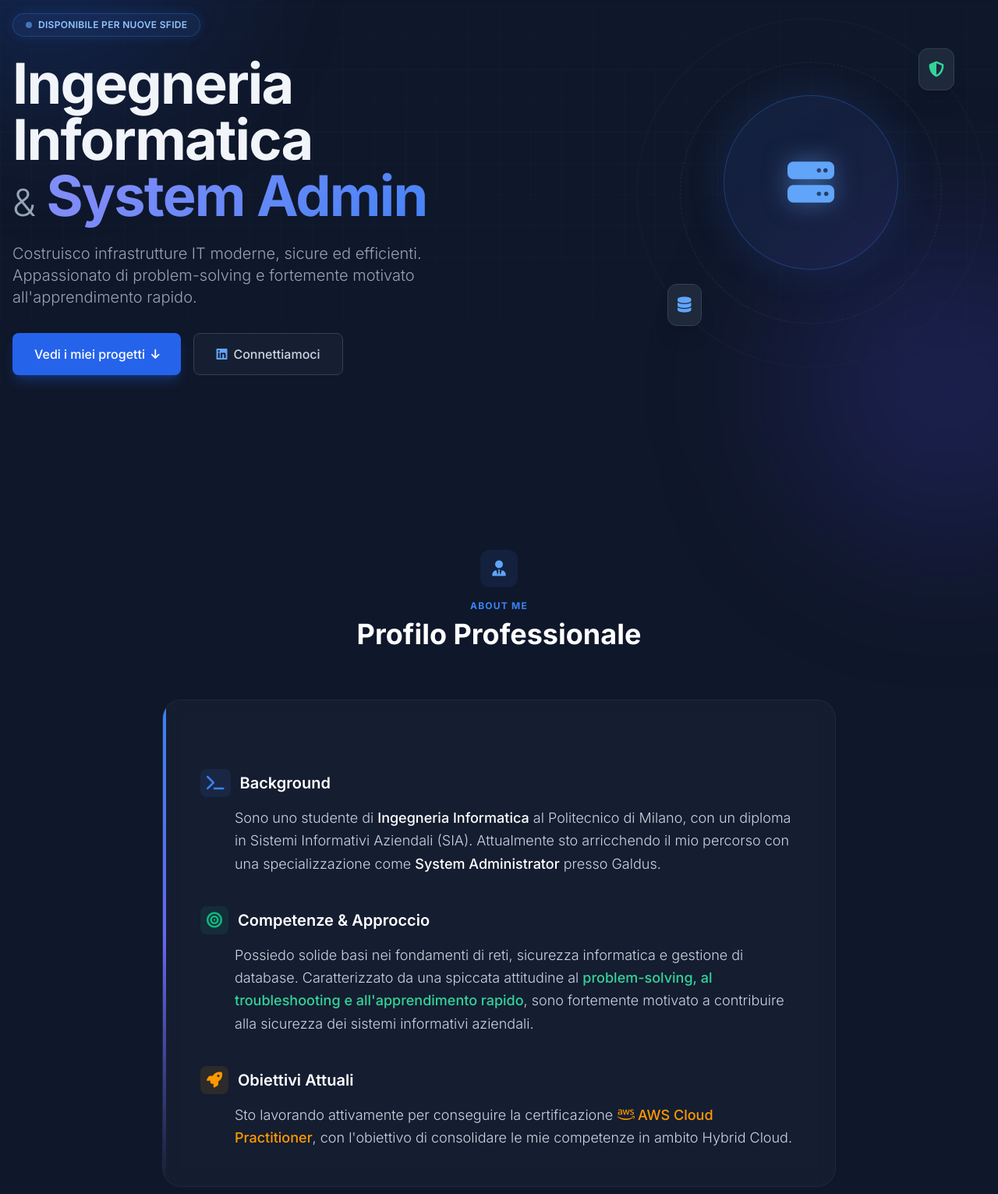
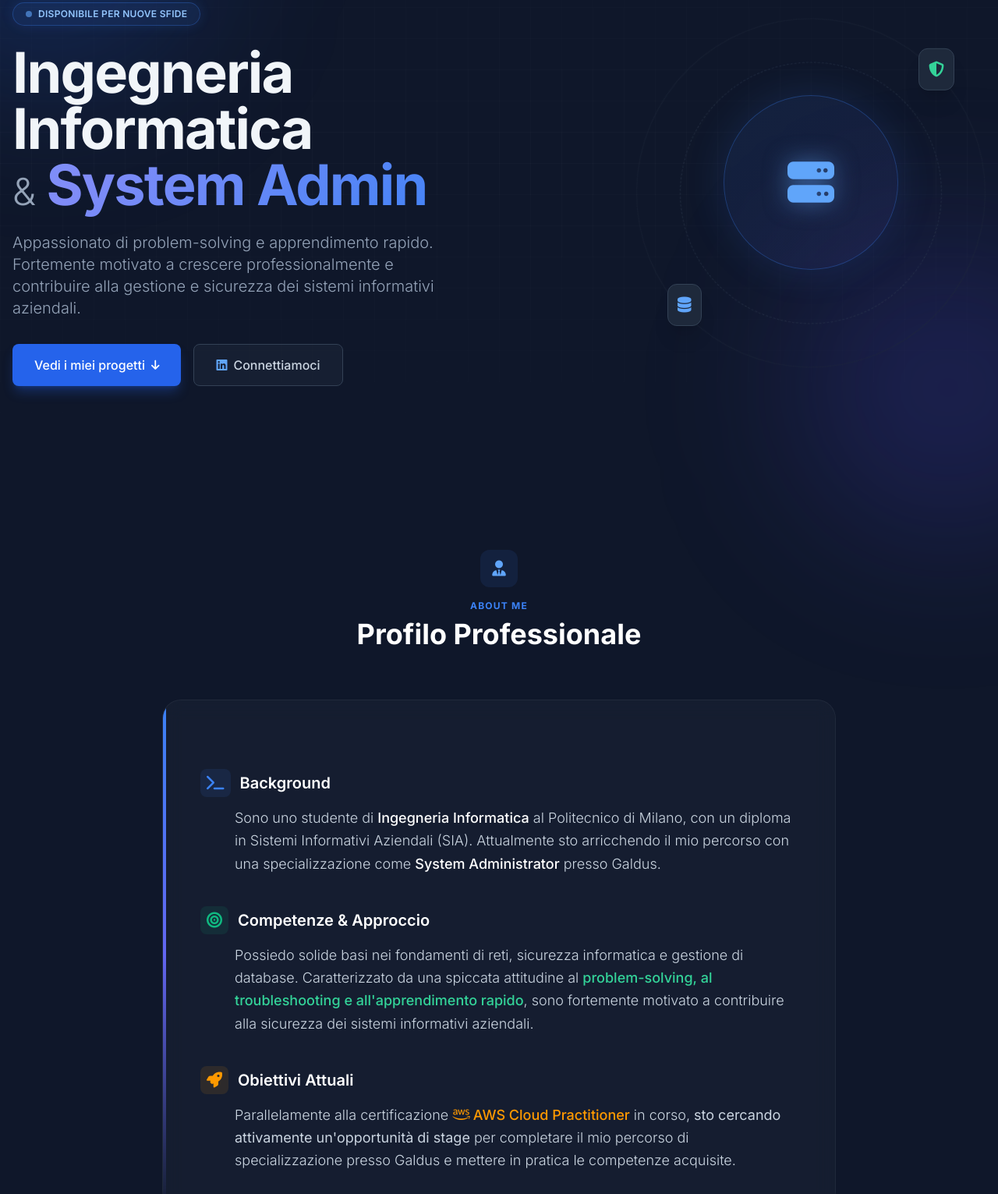
Before and after one commit to Pro00103/waleedanwar.github.io, a plain HTML site: page index.html in a window 1280 px wide. Shown: the part 191-1722 px from the top of the page at 78% size. Drawn offline with nearby package versions, Linux system fonts and the light colour scheme.

Commit message:
Revise meta tags and introductory content in index.html
Updated the 'og:description' meta tag and modified the introductory paragraph to better reflect current skills and goals.

```diff
--- a/index.html
+++ b/index.html
@@ -6,7 +6,7 @@
     <title>Waleed Anwar | System Administrator & Developer</title>
 
     <meta property="og:title" content="Waleed Anwar | System Administrator & Developer">
-    <meta property="og:description" content="Studente di Ingegneria Informatica e System Administrator. Costruisco infrastrutture IT moderne, sicure ed efficienti.">
+    <meta property="og:description" content="Studente di Ingegneria Informatica e System Administrator. Appassionato di IT, problem-solving e gestione dei sistemi aziendali.">
     <meta property="og:image" content="https://TUO_DOMINIO_QUI/preview-image.jpg">
     <meta property="og:url" content="https://TUO_DOMINIO_QUI">
     <meta property="og:type" content="website">
@@ -133,7 +133,7 @@
                     <span class="text-slate-400 font-light text-4xl md:text-5xl">&amp;</span> <span class="gradient-text">System Admin</span>
                 </h1>
                 <p class="hero-elem opacity-0 translate-y-10 text-lg md:text-xl text-slate-400 mb-8 max-w-xl leading-relaxed font-light">
-                    Costruisco infrastrutture IT moderne, sicure ed efficienti. Appassionato di problem-solving e fortemente motivato all'apprendimento rapido.
+                    Appassionato di problem-solving e apprendimento rapido. Fortemente motivato a crescere professionalmente e contribuire alla gestione e sicurezza dei sistemi informativi aziendali.
                 </p>
                 <div class="hero-elem opacity-0 translate-y-10 flex flex-wrap gap-4">
                     <a href="#projects" class="px-7 py-3.5 bg-blue-600 text-white font-medium rounded-lg hover:bg-blue-500 transition-all shadow-lg shadow-blue-600/30 hover:shadow-blue-500/50 active:scale-95 flex items-center gap-2">
@@ -199,7 +199,7 @@
                         <i class="fa-solid fa-rocket text-[#ff9900] bg-[#ff9900]/10 p-2 rounded-lg"></i> Obiettivi Attuali
                     </h4>
                     <p class="section-content opacity-0 translate-y-10 text-slate-300 leading-relaxed text-lg font-light pl-11">
-                        Sto lavorando attivamente per conseguire la certificazione <strong class="text-[#ff9900] font-medium"><i class="fa-brands fa-aws mr-1"></i>AWS Cloud Practitioner</strong>, con l'obiettivo di consolidare le mie competenze in ambito Hybrid Cloud.
+                        Parallelamente alla certificazione <strong class="text-[#ff9900] font-medium"><i class="fa-brands fa-aws mr-1"></i>AWS Cloud Practitioner</strong> in corso, <strong>sto cercando attivamente un'opportunità di stage</strong> per completare il mio percorso di specializzazione presso Galdus e mettere in pratica le competenze acquisite.
                     </p>
                 </div>
             </div>
```
